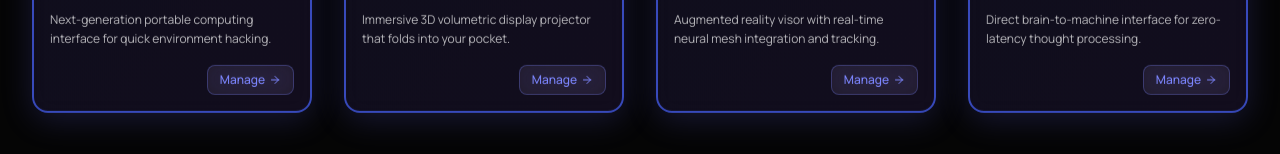
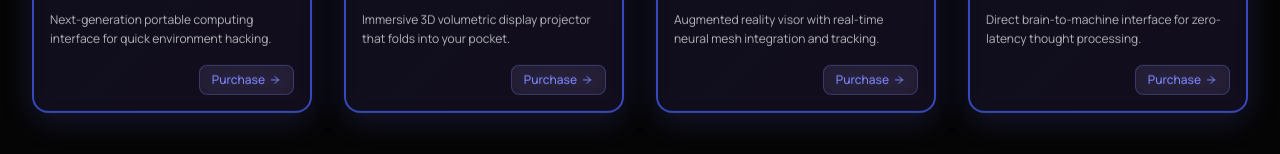
Before and after one commit to Skorpios604/E-commerce, a Next.js app: page / in a window 1280 px wide. Shown: the part 1298-1452 px from the top of the page. Built offline with nearby package versions, Linux system fonts and the light colour scheme.

Commit message:
Change where it says manage to purchase.

```diff
--- a/src/components/ui/schema-card.tsx
+++ b/src/components/ui/schema-card.tsx
@@ -56,7 +56,7 @@ export function SchemaCard({
                     </p>
                     <div className="flex justify-end items-center">
                         <a href="#" className="text-indigo-400 hover:text-indigo-300 transition flex items-center text-xs font-medium sc-glass px-3 py-1.5 rounded-lg border border-indigo-400/30">
-                            Manage
+                            Purchase
                             <svg className="w-3 h-3 ml-1" viewBox="0 0 24 24" fill="none">
                                 <path d="M5 12H19M19 12L12 5M19 12L12 19" stroke="currentColor" strokeWidth={2} strokeLinecap="round" strokeLinejoin="round" />
                             </svg>
```
